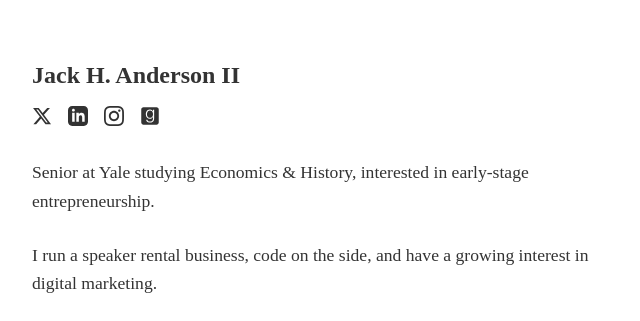
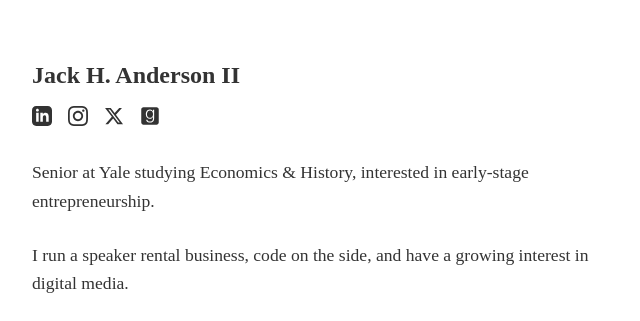
Before and after one commit to jackhanderson/jando.me, a plain HTML site: page index.html in a window 1280 px wide. Shown: the top 321 px of the page, 308-948 px from the left. Drawn offline with Linux system fonts and the light colour scheme.

Commit message:
Update index.html

```diff
--- a/index.html
+++ b/index.html
@@ -82,9 +82,9 @@
     <h1>Jack H. Anderson II</h1>
 
     <div class="logo-links">
-        <a href="https://twitter.com/jha2nd" target="_blank" class="x-twitter" title="X (Twitter)"></a>
         <a href="https://linkedin.com/in/jackhandersonii" target="_blank" class="linkedin" title="LinkedIn"></a>
         <a href="https://www.instagram.com/jandohq/" target="_blank" class="instagram" title="Instagram"></a>
+        <a href="https://twitter.com/jha2nd" target="_blank" class="x-twitter" title="X (Twitter)"></a>
         <a href="https://goodreads.com/user/show/184143609" target="_blank" class="goodreads" title="Goodreads"></a>
     </div>
 
@@ -93,7 +93,7 @@
     </p>
 
     <p>
-        I run a speaker rental business, code on the side, and have a growing interest in digital marketing.
+        I run a speaker rental business, code on the side, and have a growing interest in digital media.
     </p>
 
     <p>
```
